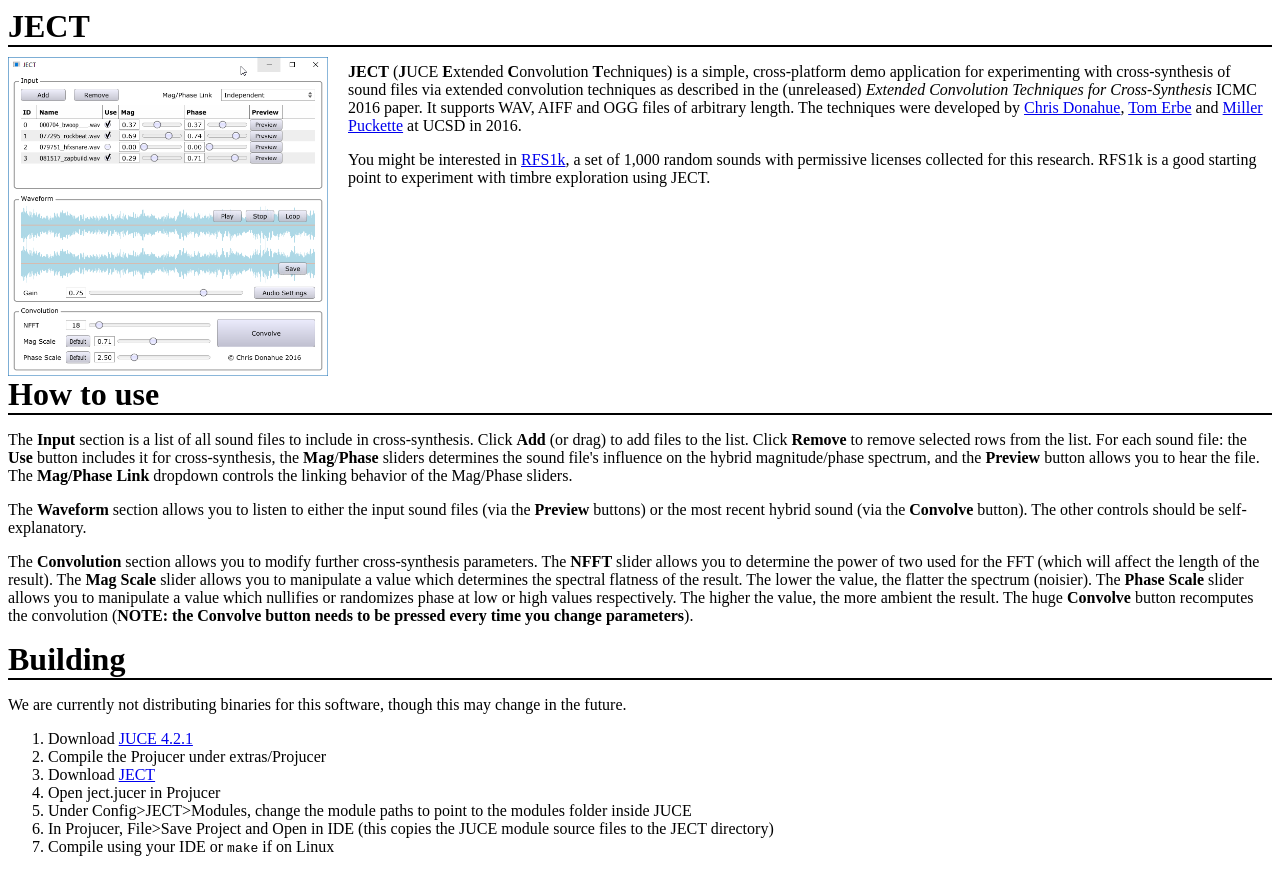
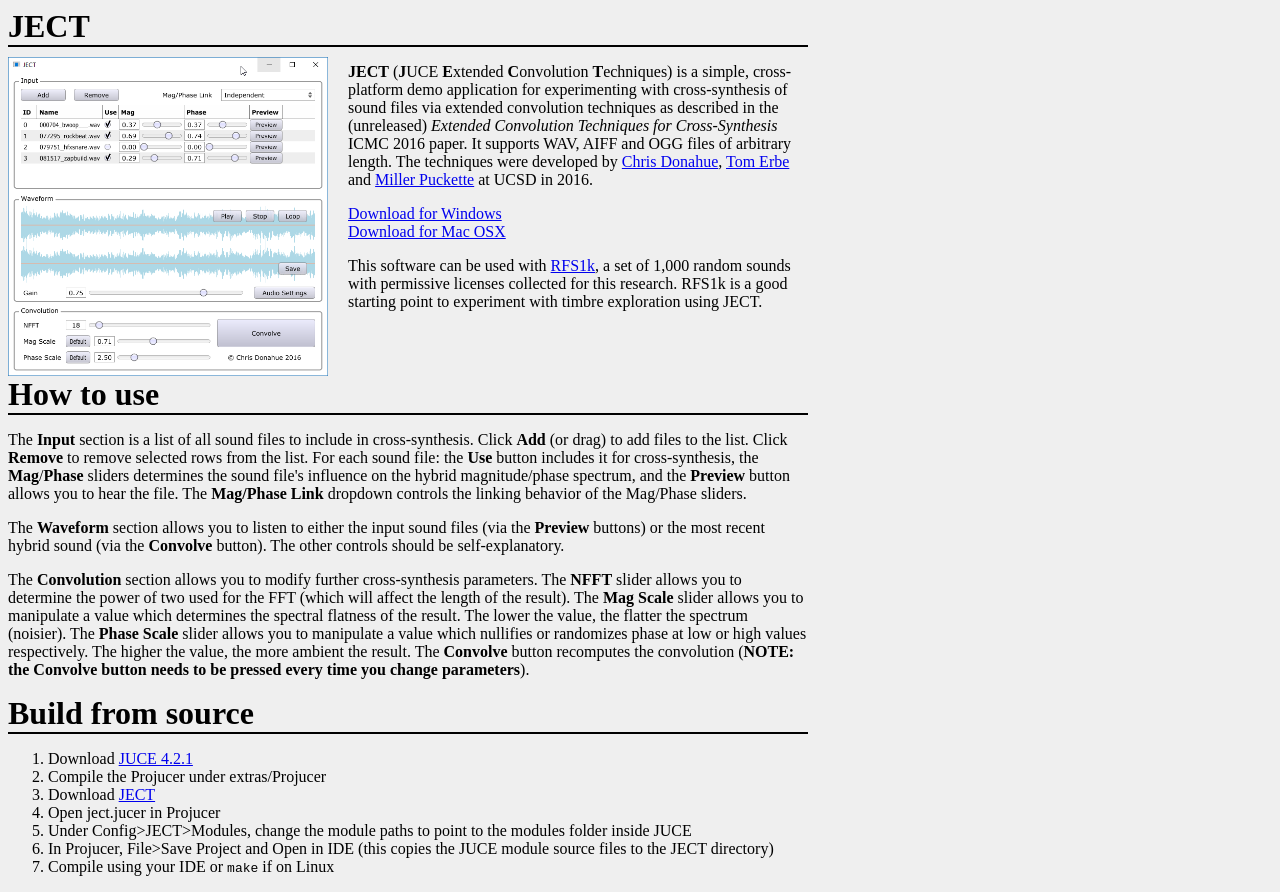
Before and after one commit to chrisdonahue/ject, a plain HTML site: page index.html in a window 1280 px wide. Drawn offline with Linux system fonts and the light colour scheme.

Commit message:
made website more presentable and added binaries

```diff
--- a/css/ject.css
+++ b/css/ject.css
@@ -1,3 +1,11 @@
+html {
+  background-color: #efefef;
+}
+
+body {
+    width: 800px;
+}
+
 section {
 	clear: both;
 }
--- a/index.html
+++ b/index.html
@@ -20,7 +20,9 @@
 	<div class="text">
 		<p><b>JECT</b> (<b>J</b>UCE <b>E</b>xtended <b>C</b>onvolution <b>T</b>echniques) is a simple, cross-platform demo application for experimenting with cross-synthesis of sound files via extended convolution techniques as described in the (unreleased) <i>Extended Convolution Techniques for Cross-Synthesis</i> ICMC 2016 paper. It supports WAV, AIFF and OGG files of arbitrary length. The techniques were developed by <a href="http://cdonahue.me">Chris Donahue</a>, <a href="http://www.soundhack.com/">Tom Erbe</a> and <a href="http://msp.ucsd.edu/">Miller Puckette</a> at UCSD in 2016.</p>
 
-		<p>You might be interested in <a href="http://rfs1k.ucsd.edu/">RFS1k</a>, a set of 1,000 random sounds with permissive licenses collected for this research. RFS1k is a good starting point to experiment with timbre exploration using JECT.</p>
+        <p><a href="bin/JECT.exe">Download for Windows</a><br><a href="bin/JECT.app.zip">Download for Mac OSX</a></p>
+
+		<p>This software can be used with <a href="http://rfs1k.ucsd.edu/">RFS1k</a>, a set of 1,000 random sounds with permissive licenses collected for this research. RFS1k is a good starting point to experiment with timbre exploration using JECT.</p>
 	</div>
 </section>
 <section id="instructions">
@@ -30,13 +32,12 @@
 
 		<p>The <b>Waveform</b> section allows you to listen to either the input sound files (via the <b>Preview</b> buttons) or the most recent hybrid sound (via the <b>Convolve</b> button). The other controls should be self-explanatory.
 
-		<p>The <b>Convolution</b> section allows you to modify further cross-synthesis parameters. The <b>NFFT</b> slider allows you to determine the power of two used for the FFT (which will affect the length of the result). The <b>Mag Scale</b> slider allows you to manipulate a value which determines the spectral flatness of the result. The lower the value, the flatter the spectrum (noisier). The <b>Phase Scale</b> slider allows you to manipulate a value which nullifies or randomizes phase at low or high values respectively. The higher the value, the more ambient the result. The huge <b>Convolve</b> button recomputes the convolution (<b>NOTE: the Convolve button needs to be pressed every time you change parameters</b>).
+		<p>The <b>Convolution</b> section allows you to modify further cross-synthesis parameters. The <b>NFFT</b> slider allows you to determine the power of two used for the FFT (which will affect the length of the result). The <b>Mag Scale</b> slider allows you to manipulate a value which determines the spectral flatness of the result. The lower the value, the flatter the spectrum (noisier). The <b>Phase Scale</b> slider allows you to manipulate a value which nullifies or randomizes phase at low or high values respectively. The higher the value, the more ambient the result. The <b>Convolve</b> button recomputes the convolution (<b>NOTE: the Convolve button needs to be pressed every time you change parameters</b>).
 		</div>
 </section>
 <section id="installation">
-	<div class="title">Building</div>
+	<div class="title">Build from source</div>
 	<div class="text">
-	<p>We are currently not distributing binaries for this software, though this may change in the future.</p>
 	<ol id="install-steps">
 		<li>Download <a href="https://github.com/julianstorer/JUCE/archive/4.2.1.zip">JUCE 4.2.1</a></li>
 		<li>Compile the Projucer under extras/Projucer</li>
```
Also changed, not shown: 2 other files.
